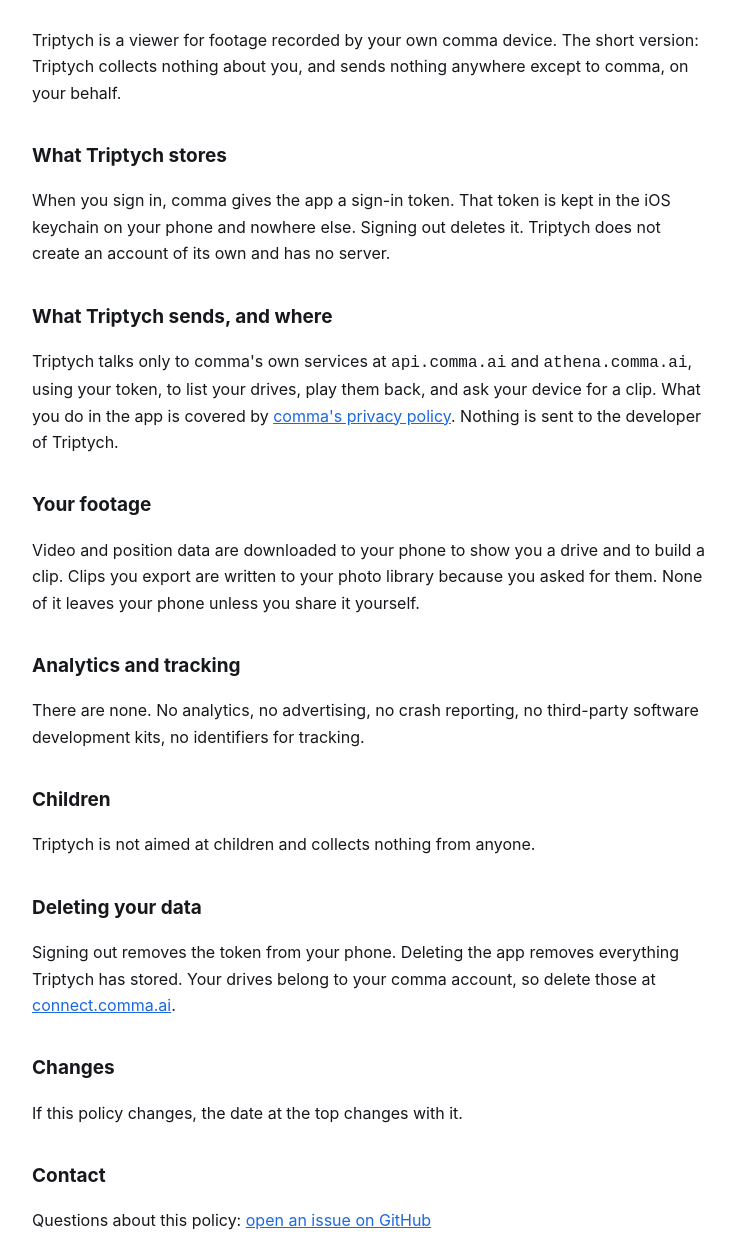
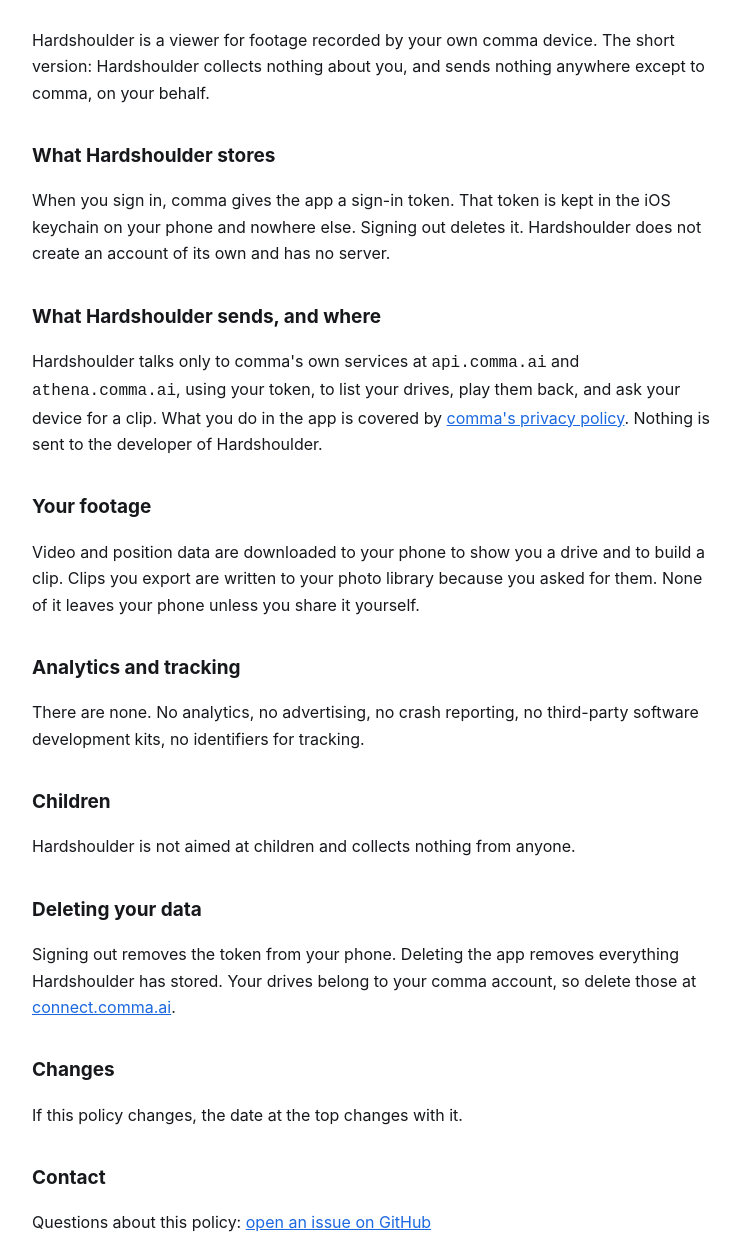
Before and after one commit to abraam21/hardshoulder, a plain HTML site: page privacy.html in a window 1280 px wide. Shown: the part 125-1379 px from the top of the page, without its empty margins (268-1009 px from the left). Drawn offline with Linux system fonts and the light colour scheme.

Commit message:
Rename the app to Hardshoulder
Triptych was reserved too. Hardshoulder was free: it is the lane you pull
into when something has gone wrong, which is usually when this footage
matters.

Co-Authored-By: Claude Opus 5 <noreply@anthropic.com>

```diff
--- a/privacy.html
+++ b/privacy.html
@@ -3,7 +3,7 @@
 <head>
 <meta charset="utf-8">
 <meta name="viewport" content="width=device-width, initial-scale=1">
-<title>Triptych Privacy</title>
+<title>Hardshoulder Privacy</title>
 <style>
   :root {
     color-scheme: light dark;
@@ -27,24 +27,24 @@
 </style>
 </head>
 <body>
-<h1>Triptych privacy</h1>
+<h1>Hardshoulder privacy</h1>
 <p class="sub">Last updated 25 November 2026</p>
 
-<p>Triptych is a viewer for footage recorded by your own comma device. The
-short version: Triptych collects nothing about you, and sends nothing
+<p>Hardshoulder is a viewer for footage recorded by your own comma device. The
+short version: Hardshoulder collects nothing about you, and sends nothing
 anywhere except to comma, on your behalf.</p>
 
-<h2>What Triptych stores</h2>
+<h2>What Hardshoulder stores</h2>
 <p>When you sign in, comma gives the app a sign-in token. That token is kept
 in the iOS keychain on your phone and nowhere else. Signing out deletes it.
-Triptych does not create an account of its own and has no server.</p>
+Hardshoulder does not create an account of its own and has no server.</p>
 
-<h2>What Triptych sends, and where</h2>
-<p>Triptych talks only to comma's own services at <code>api.comma.ai</code> and
+<h2>What Hardshoulder sends, and where</h2>
+<p>Hardshoulder talks only to comma's own services at <code>api.comma.ai</code> and
 <code>athena.comma.ai</code>, using your token, to list your drives, play
 them back, and ask your device for a clip. What you do in the app is covered
 by <a href="https://comma.ai/privacy">comma's privacy policy</a>. Nothing is
-sent to the developer of Triptych.</p>
+sent to the developer of Hardshoulder.</p>
 
 <h2>Your footage</h2>
 <p>Video and position data are downloaded to your phone to show you a drive
@@ -57,20 +57,20 @@ yourself.</p>
 third-party software development kits, no identifiers for tracking.</p>
 
 <h2>Children</h2>
-<p>Triptych is not aimed at children and collects nothing from anyone.</p>
+<p>Hardshoulder is not aimed at children and collects nothing from anyone.</p>
 
 <h2>Deleting your data</h2>
 <p>Signing out removes the token from your phone. Deleting the app removes
-everything Triptych has stored. Your drives belong to your comma account, so
+everything Hardshoulder has stored. Your drives belong to your comma account, so
 delete those at <a href="https://connect.comma.ai">connect.comma.ai</a>.</p>
 
 <h2>Changes</h2>
 <p>If this policy changes, the date at the top changes with it.</p>
 
 <h2>Contact</h2>
-<p>Questions about this policy: <a href="https://github.com/abraam21/triptych/issues">open an issue on GitHub</a></p>
+<p>Questions about this policy: <a href="https://github.com/abraam21/hardshoulder/issues">open an issue on GitHub</a></p>
 
-<p class="note">Triptych is an independent app. It is not made by, endorsed by,
+<p class="note">Hardshoulder is an independent app. It is not made by, endorsed by,
 or affiliated with comma.ai. comma and openpilot are trademarks of their
 owner.</p>
 </body>
```
Also changed, not shown: index.html (+4 -4 lines), support.html (+5 -5 lines).
